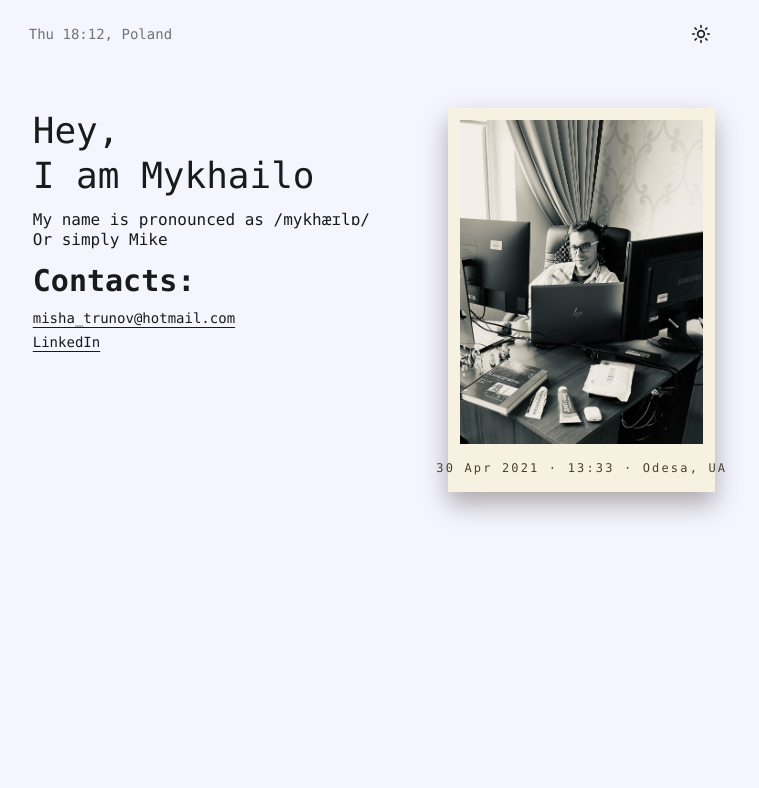
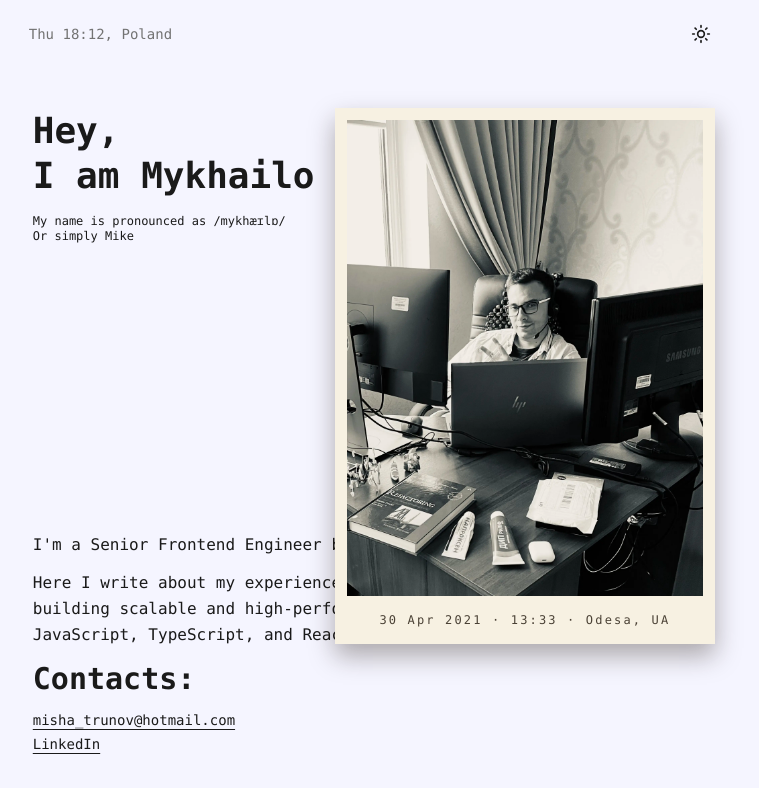
Before and after one commit to LazyMisha/mike-landing, a Next.js app: page / in a window 1280 px wide. Shown: the top 788 px of the page, without its empty margins (266-1025 px from the left). Built offline with nearby package versions, Linux system fonts and the light colour scheme.

Commit message:
refactor: extract reusable components, remove duplicate markup, consolidate data model

```diff
--- a/src/app/page.tsx
+++ b/src/app/page.tsx
@@ -1,11 +1,14 @@
 import { Header } from "@/components/Header";
 import { Hero } from "@/components/Hero";
+import { Contact } from "@/components/Contact";
+import { PageWrapper } from "@/components/PageWrapper";
 
 export default function Home() {
   return (
-    <div className="min-h-screen bg-background text-foreground">
+    <PageWrapper as="main">
       <Header />
       <Hero />
-    </div>
+      <Contact />
+    </PageWrapper>
   );
 }
--- /dev/null
+++ b/src/components/Body.tsx
@@ -0,0 +1,12 @@
+type BodyProps = {
+  children: React.ReactNode;
+  className?: string;
+};
+
+export function Body({ children, className = "" }: BodyProps) {
+  return (
+    <p className={`text-sm leading-relaxed sm:text-base max-w-[75ch] ${className}`}>
+      {children}
+    </p>
+  );
+}
--- a/src/components/Contact.tsx
+++ b/src/components/Contact.tsx
@@ -1,23 +1,32 @@
-import { personalInfo } from "@/lib/data";
+import { Heading } from "./Heading";
+import { Body } from "./Body";
+import { landingData } from "@/lib/data";
 
 export function Contact() {
+  const { email } = landingData.personal;
+  const { linkedin } = landingData.socials;
+
   return (
-    <div>
-      <p className="text-2xl leading-tight sm:text-3xl md:text-2xl lg:text-3xl font-bold">
-        Contacts:
-      </p>
-      <div className="mt-2 flex flex-col gap-1">
-        {personalInfo.email && (
+    <section className="flex flex-col gap-3 px-5 pb-10">
+      <Body>I&apos;m a Senior Frontend Engineer based in Poland.</Body>
+      <Body>
+        Here I write about my experience, projects, and lessons learned while
+        building scalable and high-performance web applications with JavaScript,
+        TypeScript, and React.
+      </Body>
+      <Heading as="h2">Contacts:</Heading>
+      <div className="flex flex-col gap-1">
+        {email && (
           <a
-            href={`mailto:${personalInfo.email}`}
+            href={`mailto:${email}`}
             className="text-xs sm:text-sm underline underline-offset-4 hover:text-foreground transition-colors"
           >
-            {personalInfo.email}
+            {email}
           </a>
         )}
-        {personalInfo.linkedin && (
+        {linkedin && (
           <a
-            href={personalInfo.linkedin}
+            href={linkedin}
             target="_blank"
             rel="noopener noreferrer"
             className="text-xs sm:text-sm underline underline-offset-4 hover:text-foreground transition-colors"
@@ -26,6 +35,6 @@ export function Contact() {
           </a>
         )}
       </div>
-    </div>
+    </section>
   );
 }
--- a/src/components/Header.tsx
+++ b/src/components/Header.tsx
@@ -2,7 +2,7 @@
 
 import { useEffect, useState } from "react";
 import { ThemeToggle } from "./ThemeToggle";
-import { personalInfo } from "@/lib/data";
+import { landingData } from "@/lib/data";
 
 export function Header() {
   const [dateTime, setDateTime] = useState("");
@@ -14,7 +14,7 @@ export function Header() {
       const day = days[now.getDay()];
       const hours = now.getHours().toString().padStart(2, "0");
       const minutes = now.getMinutes().toString().padStart(2, "0");
-      setDateTime(`${day} ${hours}:${minutes}, ${personalInfo.location}`);
+      setDateTime(`${day} ${hours}:${minutes}, ${landingData.personal.location}`);
     };
 
     updateDateTime();
@@ -24,7 +24,7 @@ export function Header() {
   }, []);
 
   return (
-    <header className="flex justify-between items-center p-4 max-w-[75ch] mx-auto">
+    <header className="flex justify-between items-center p-4">
       <div className="text-sm text-muted-foreground">{dateTime}</div>
       <ThemeToggle />
     </header>
--- /dev/null
+++ b/src/components/Heading.tsx
@@ -0,0 +1,15 @@
+type HeadingProps = {
+  children: React.ReactNode;
+  as?: "h1" | "h2" | "h3";
+  className?: string;
+};
+
+export function Heading({ children, as: Tag = "h1", className = "" }: HeadingProps) {
+  const sizes: Record<string, string> = {
+    h1: "text-2xl leading-tight sm:text-4xl md:text-3xl lg:text-4xl font-bold",
+    h2: "text-2xl leading-tight sm:text-3xl md:text-2xl lg:text-3xl font-bold",
+    h3: "text-xl leading-tight sm:text-2xl font-bold",
+  };
+
+  return <Tag className={`${sizes[Tag]} ${className}`}>{children}</Tag>;
+}
--- a/src/components/Hero.tsx
+++ b/src/components/Hero.tsx
@@ -1,56 +1,38 @@
 import { PolaroidFrame } from "./PolaroidFrame";
-import { Contact } from "./Contact";
-import { heroInfo, personalInfo } from "@/lib/data";
+import { Heading } from "./Heading";
+import { Small } from "./Small";
+import { landingData } from "@/lib/data";
 import Image from "next/image";
 
 export function Hero() {
-  const { pronunciationLine1, pronunciationLine2, photoMeta } = heroInfo;
-  const { name } = personalInfo;
+  const { pronunciationLine1, pronunciationLine2, photoMeta, photo } =
+    landingData.hero;
+  const { name } = landingData.personal;
 
   return (
-    <section className="mx-auto flex h-[80vh] max-w-[75ch] flex-col box-border px-5 pt-4 pb-10 md:h-[58vh] md:pt-10">
-      <div className="md:hidden">
-        <h1 className="text-2xl leading-tight sm:text-4xl">
-          Hey, I am {name}
-        </h1>
-        <p className="mt-3 text-xs leading-tight">
+    <section className="flex flex-col items-stretch px-5 pt-4 pb-10 md:flex-row md:items-start md:gap-5 md:h-[58vh] md:pt-10 md:pb-16">
+      <div className="flex flex-col gap-3 md:gap-4 md:shrink-0">
+        <Heading>
+          Hey,
+          <br className="hidden md:block" />
+          {" "}I am {name}
+        </Heading>
+        <Small>
           {pronunciationLine1}
           <br />
           {pronunciationLine2}
-        </p>
+        </Small>
       </div>
-      <div className="mt-3 flex min-h-0 flex-1 flex-col items-stretch justify-between md:flex-row md:mt-0 md:gap-5">
-        <div className="hidden h-full shrink-0 flex-col items-start justify-start md:flex">
-          <h1 className="hidden text-left text-3xl leading-tight md:block lg:text-4xl">
-            Hey,
-            <br />
-            I am {name}
-          </h1>
-          <p className="hidden mt-3 text-left text-s leading-tight md:block">
-            {pronunciationLine1}
-            <br />
-            {pronunciationLine2}
-          </p>
-          {/* Desktop: Contact under pronunciation */}
-          <div className="hidden md:block mt-3">
-            <Contact />
-          </div>
-        </div>
-        <div className="flex h-full w-full items-center justify-center md:w-auto md:justify-start">
-          <PolaroidFrame caption={photoMeta}>
-            <Image
-              src="/images/image.webp"
-              alt={name}
-              width={2124}
-              height={2832}
-              className="h-full w-auto object-cover"
-            />
-          </PolaroidFrame>
-        </div>
-        {/* Mobile: Contact under photo */}
-        <div className="md:hidden mt-3">
-          <Contact />
-        </div>
+      <div className="mt-3 flex flex-1 items-start justify-center md:mt-0 md:justify-start">
+        <PolaroidFrame caption={photoMeta}>
+          <Image
+            src={photo.src}
+            alt={photo.alt}
+            width={photo.width}
+            height={photo.height}
+            className="h-full w-auto object-cover"
+          />
+        </PolaroidFrame>
       </div>
     </section>
   );
--- /dev/null
+++ b/src/components/PageWrapper.tsx
@@ -0,0 +1,19 @@
+type PageWrapperProps = {
+  children: React.ReactNode;
+  as?: "div" | "main" | "section";
+  className?: string;
+};
+
+export function PageWrapper({
+  children,
+  as: Tag = "main",
+  className = "",
+}: PageWrapperProps) {
+  return (
+    <Tag
+      className={`min-h-screen bg-background text-foreground max-w-[75ch] mx-auto ${className}`}
+    >
+      {children}
+    </Tag>
+  );
+}
--- /dev/null
+++ b/src/components/Small.tsx
@@ -0,0 +1,12 @@
+type SmallProps = {
+  children: React.ReactNode;
+  className?: string;
+};
+
+export function Small({ children, className = "" }: SmallProps) {
+  return (
+    <p className={`text-xs leading-tight ${className}`}>
+      {children}
+    </p>
+  );
+}
--- a/src/lib/data.ts
+++ b/src/lib/data.ts
@@ -1,13 +1,25 @@
-export const personalInfo = {
+export const landingData = {
+  personal: {
     name: "Mykhailo",
     tagline: "Creative software engineer passionate about functional design.",
     location: "Poland",
     email: "misha_trunov@hotmail.com",
-  linkedin: "https://www.linkedin.com/in/misha-trunov/",
-};
-
-export const heroInfo = {
+  },
+  hero: {
     pronunciationLine1: "My name is pronounced as /mykhæɪlɒ/",
     pronunciationLine2: "Or simply Mike",
     photoMeta: "30 Apr 2021 · 13:33 · Odesa, UA",
-};
+    photo: {
+      src: "/images/image.webp",
+      alt: "Mykhailo",
+      width: 2124,
+      height: 2832,
+    },
+  },
+  socials: {
+    linkedin: "https://www.linkedin.com/in/misha-trunov/",
+    cv: "/cv.pdf",
+  },
+} as const;
+
+export type LandingData = typeof landingData;
```
Lines whose indentation alone changed are shown as unchanged.
